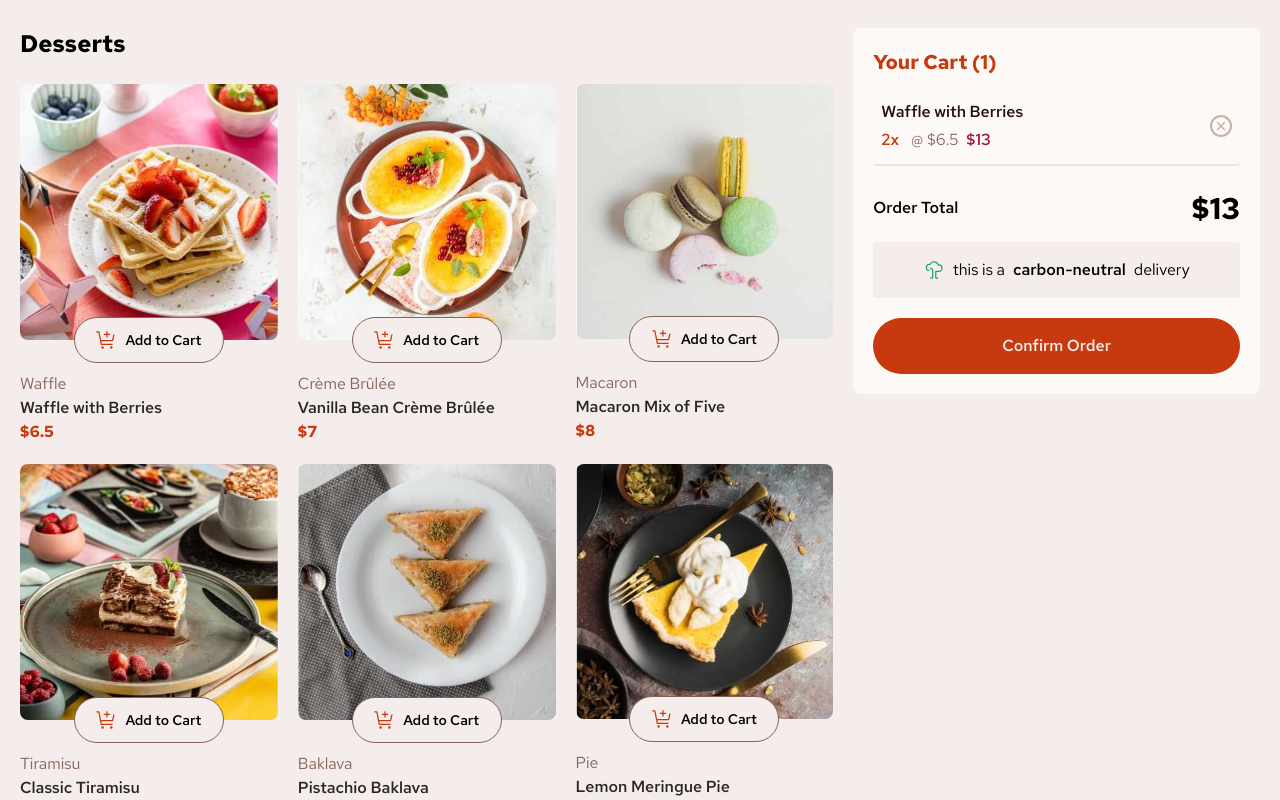
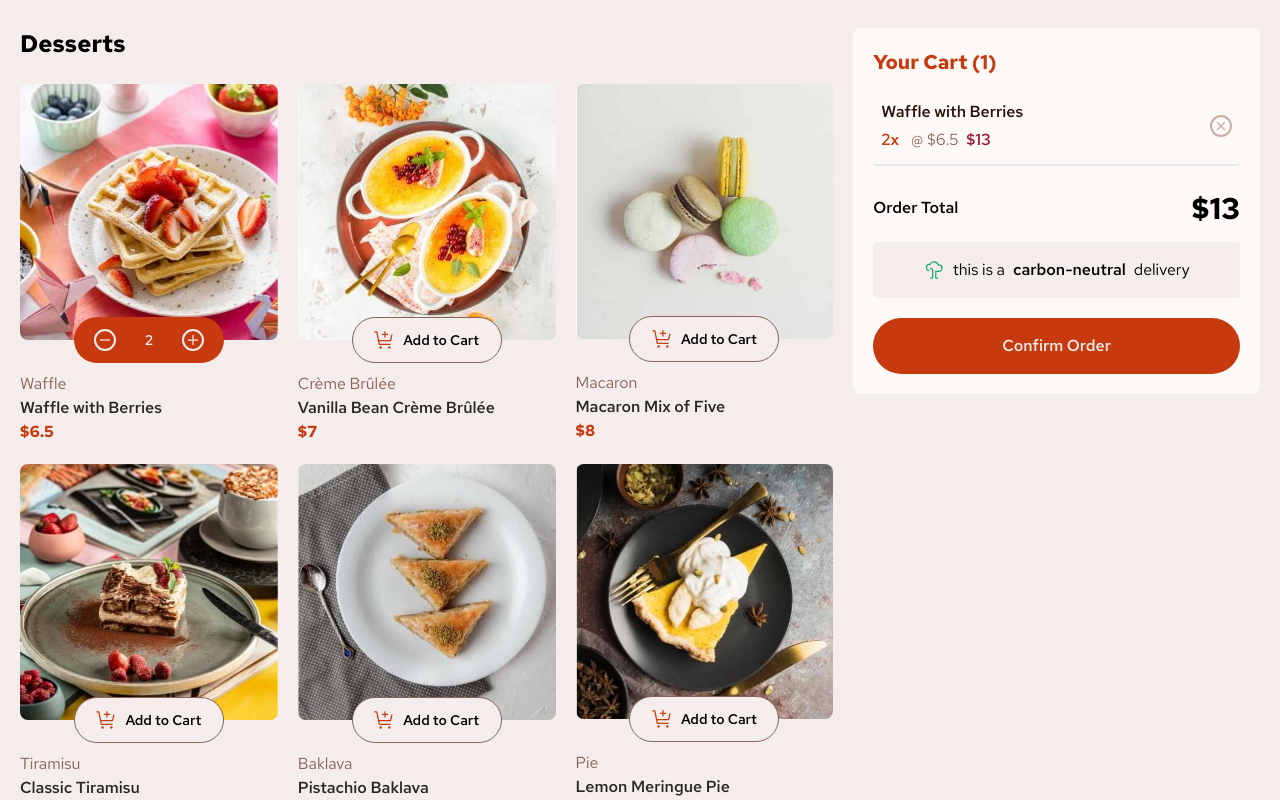
Before and after one commit to alireza-turk/mini-shop, a React (Vite) app: page / in a window 1280 px wide. Shown: the top 800 px of the page. Built offline with nearby package versions, Linux system fonts and the light colour scheme; data requests are answered from the project's data file.

Commit message:
update/BtnAddToCart

```diff
--- a/src/features/cart/CartContainer.jsx
+++ b/src/features/cart/CartContainer.jsx
@@ -44,7 +44,7 @@ function CartContainer() {
             this is a<span className="font-semibold">carbon-neutral</span>
             delivery
           </div>
-          <button className="mt-5 w-full rounded-full bg-red p-4 font-semibold text-rose-100">
+          <button className="mt-5 w-full rounded-full bg-red p-4 font-semibold text-rose-100 transition-colors hover:bg-red/80">
             Confirm Order
           </button>
         </div>
--- a/src/features/cart/CartContext.jsx
+++ b/src/features/cart/CartContext.jsx
@@ -23,8 +23,12 @@ const CartContext = createContext()
 function CartProvider({ children }) {
   const [{ cartItems }, dispatch] = useReducer(reducer, initialState)
 
+  const itemAddedToCart = function (itemId) {
+    return cartItems.find((item) => item.id === itemId)
+  }
+
   return (
-    <CartContext.Provider value={{ cartItems }}>
+    <CartContext.Provider value={{ cartItems, itemAddedToCart }}>
       {children}
     </CartContext.Provider>
   )
--- a/src/features/products/BtnAddToCart.jsx
+++ b/src/features/products/BtnAddToCart.jsx
@@ -1,4 +1,38 @@
+import { useCart } from '../cart/CartContext.jsx'
+
 function BtnAddToCart({ productId }) {
+  const { itemAddedToCart } = useCart()
+  const currProduct = itemAddedToCart(productId)
+
+  if (currProduct)
+    return (
+      <div className="absolute bottom-0 left-1/2 flex w-[150px] -translate-x-1/2 translate-y-1/2 items-center justify-between gap-2 rounded-full bg-red px-5 py-3 font-semibold text-rose-100 sm:text-sm">
+        <button className="rounded-full border-2 border-rose-100 p-1 transition-colors hover:bg-rose-100 [&:hover_path]:fill-red [&_path]:fill-rose-100">
+          <svg
+            xmlns="http://www.w3.org/2000/svg"
+            width="10"
+            height="10"
+            fill="none"
+            viewBox="0 0 10 2"
+          >
+            <path d="M0 .375h10v1.25H0V.375Z" />
+          </svg>
+        </button>
+        {currProduct.quantity}
+        <button className="rounded-full border-2 border-rose-100 p-1 transition-colors hover:bg-rose-100 [&:hover_path]:fill-red [&_path]:fill-rose-100">
+          <svg
+            xmlns="http://www.w3.org/2000/svg"
+            width="10"
+            height="10"
+            fill="none"
+            viewBox="0 0 10 10"
+          >
+            <path d="M10 4.375H5.625V0h-1.25v4.375H0v1.25h4.375V10h1.25V5.625H10v-1.25Z" />
+          </svg>
+        </button>
+      </div>
+    )
+
   return (
     <button className="absolute bottom-0 left-1/2 flex -translate-x-1/2 translate-y-1/2 items-center justify-center gap-2 rounded-full border border-rose-500 bg-rose-100 px-4 py-3 font-semibold transition-colors hover:border-red hover:text-red sm:w-[150px] sm:text-sm">
       <svg
```
Also changed, not shown: public/assets/images/icon-decrement-quantity.svg (deleted), public/assets/images/icon-increment-quantity.svg (deleted).
